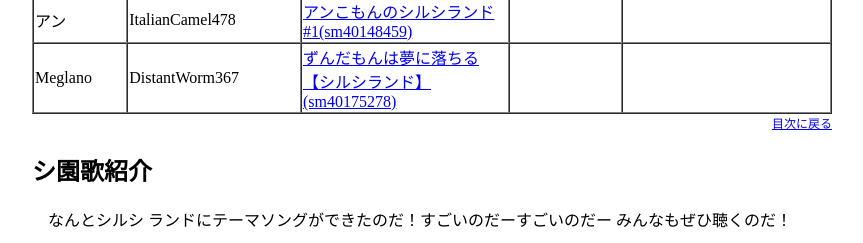
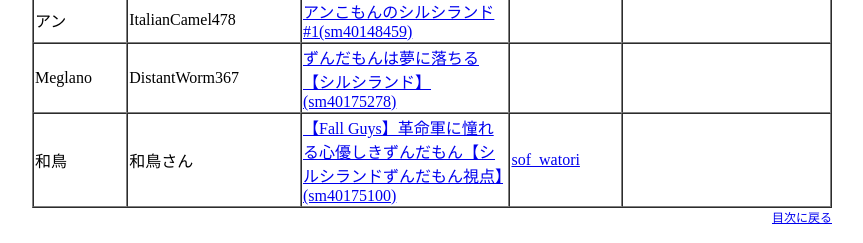
Before and after one commit to fallguysale1050/Shirushira-land-info, a plain HTML site: page index.html in a window 1280 px wide. Shown: the part 4410-4653 px from the top of the page, without its empty margins (208-1071 px from the left). Drawn offline with Linux system fonts and the light colour scheme.

Commit message:
Update index.html
Add a new Zundamon

```diff
--- a/index.html
+++ b/index.html
@@ -498,6 +498,13 @@
             <td></td>
             <td></td>
           </tr>
+          <tr>
+            <td>和鳥</td>
+            <td>和鳥さん</td>
+            <td><a href="https://www.nicovideo.jp/watch/sm40175100">【Fall Guys】革命軍に憧れる心優しきずんだもん【シルシランドずんだもん視点】(sm40175100)</a></td>
+            <td><a href="https://twitter.com/sof_watori">sof_watori</a></td>
+            <td></td>
+          </tr>
         </tbody>
       </table>
       <div class="return"><a href="#menu">目次に戻る</a></div>
```
